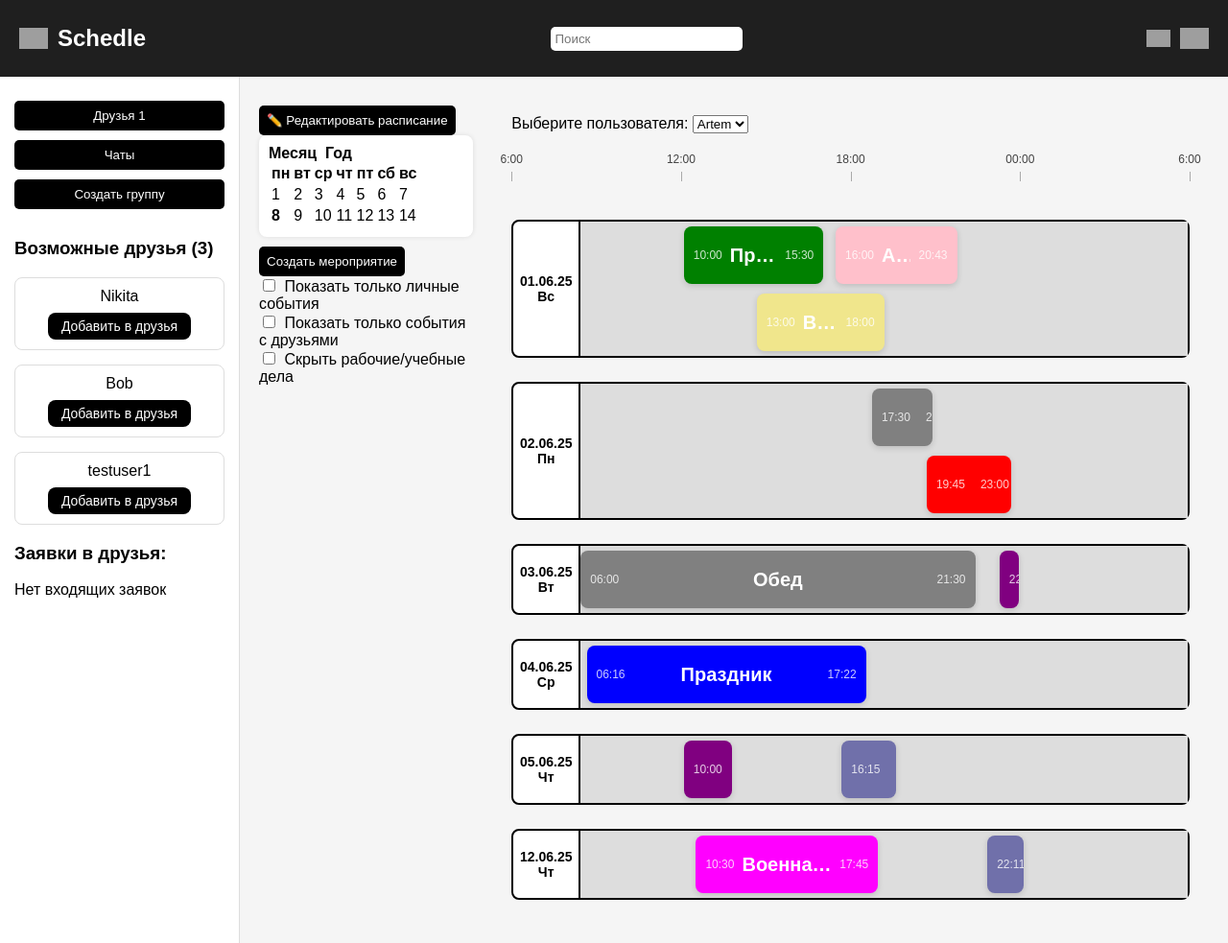
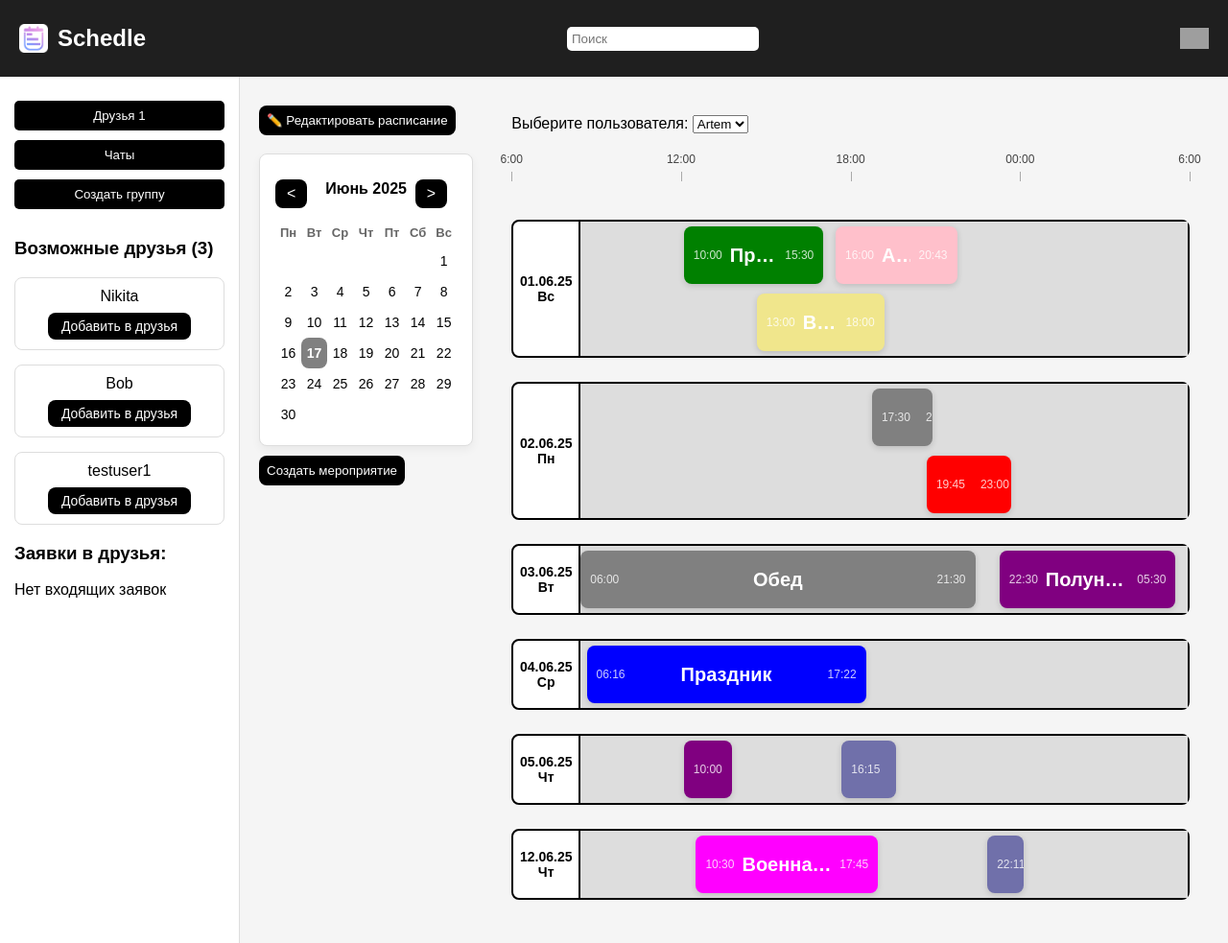
Before and after one commit to erzo33333/VVPDProject, a Django app: page / in a window 1280 px wide. Shown: the whole page at 96% size. Run offline with Django 5.2, Linux system fonts and the light colour scheme; a user stored in the database is signed in; data comes from the database, SQL or seed files in the repository; both versions use the stored data as it was after the commit; grey boxes are pictures that could not be loaded.

Commit message:
Финальная версия дизайна

```diff
--- a/VVPD/main/views.py
+++ b/VVPD/main/views.py
@@ -80,7 +80,10 @@ def main_page(request):
         if left < 0:
             left = 0
         if width < 0:
-            width = 0.5
+            width = (total_minutes - start_minutes + end_minutes) / total_minutes * 100
+        if left + width > 100:
+            width = 100 - left
+
 
         date_key = e.StartTime.date()
 
--- a/VVPD/templates/MainPage.html
+++ b/VVPD/templates/MainPage.html
@@ -2,6 +2,7 @@
 <html lang="ru">
 {% load custom_filters %}
 {% load static %}
+
 <head>
   <meta charset="UTF-8">
   <meta name="viewport" content="width=device-width, initial-scale=1.0">
@@ -88,7 +89,7 @@
       margin-right: 10px;
       padding: 8px;
       border: none;
-      border-radius: 5px;
+      border-radius: 8px;
       background: black;
       color: white;
       cursor: pointer;
@@ -98,11 +99,73 @@
       margin-right: 5px;
     }
 
-    .calendar {
-      background: white;
-      padding: 10px;
+    .calendar-container {
+      width: 100%;
+      max-width: 320px;
+      background-color: #fff;
+      border: 1px solid #ddd;
       border-radius: 8px;
-      box-shadow: 0 0 5px rgba(0,0,0,0.1);
+      padding: 16px;
+      box-shadow: 0 4px 10px rgba(0, 0, 0, 0.05);
+      font-family: "Segoe UI", sans-serif;
+    }
+
+    .calendar-header {
+      display: flex;
+      justify-content: space-between;
+      align-items: center;
+      margin-bottom: 12px;
+    }
+
+    .calendar-header button {
+      background-color: #000;
+      border: none;
+      border-radius: 8px;
+      padding: 6px 12px;
+      cursor: pointer;
+      font-size: 16px;
+      transition: background-color 0.2s ease;
+    }
+
+    .calendar-header button:hover {
+      background-color: #e0e0e0;
+    }
+
+    #month-year {
+      font-weight: bold;
+      font-size: 16px;
+      text-transform: capitalize;
+    }
+
+    .calendar-table {
+      width: 100%;
+      border-collapse: collapse;
+      text-align: center;
+      table-layout: fixed;
+    }
+
+    .calendar-table th {
+      font-size: 13px;
+      color: #666;
+      padding: 6px 0;
+    }
+
+    .calendar-table td {
+      padding: 8px 0;
+      font-size: 14px;
+      border-radius: 8px;
+      transition: background-color 0.2s ease;
+      cursor: pointer;
+    }
+
+    .calendar-table td:hover {
+      background-color: #f2f5ff;
+    }
+
+    .calendar-table td.today {
+      background-color: grey;
+      color: white;
+      font-weight: bold;
     }
 
     .right-panel {
@@ -238,7 +301,7 @@
       margin-bottom: 15px;
       border: 1px solid #ddd;
       border-radius: 8px;
-      background: transparent; /* Убираем белую подложку */
+      background: transparent;
     }
 
     .friend-name-centered {
@@ -259,20 +322,19 @@
     .add-button-centered:hover {
       background-color: #444;
     }
-    }
+}
 
   </style>
 </head>
 <body>
   <header>
     <div class="logo">
-      <img src="https://cdn-icons-png.flaticon.com/512/906/906334.png" alt="logo" width="30">
+      <img src="/static/images/logo2.png" alt="logo" width="30">
       <h1>Schedle</h1>
     </div>
     <input type="text" placeholder="Поиск">
     <div class="profile">
-      <img src="https://cdn-icons-png.flaticon.com/512/847/847969.png" alt="notifications" width="25">
-      <img src="https://cdn-icons-png.flaticon.com/512/1144/1144760.png" alt="profile" width="30">
+      <img src="https://cdn-icons-png.flaticon.com/512/847/847969.png" alt="notifications" width="30">
     </div>
   </header>
   <div class="container">
@@ -327,23 +389,35 @@
         <a href="{% url 'event_list' %}">
           <button>✏️ Редактировать расписание</button>
         </a>
+        <h3></h3>
 
-        <div class="calendar">
-          <strong>Месяц&nbsp;&nbsp;Год</strong>
-          <table>
-            <tr><th>пн</th><th>вт</th><th>ср</th><th>чт</th><th>пт</th><th>сб</th><th>вс</th></tr>
-            <tr><td>1</td><td>2</td><td>3</td><td>4</td><td>5</td><td>6</td><td>7</td></tr>
-            <tr><td><b>8</b></td><td>9</td><td>10</td><td>11</td><td>12</td><td>13</td><td>14</td></tr>
+        <div class="calendar-container">
+          <div class="calendar-header">
+            <button id="prev-month">&lt;</button>
+            <span id="month-year"></span>
+            <button id="next-month">&gt;</button>
+          </div>
+          <table class="calendar-table">
+            <thead>
+              <tr>
+                <th>Пн</th>
+                <th>Вт</th>
+                <th>Ср</th>
+                <th>Чт</th>
+                <th>Пт</th>
+                <th>Сб</th>
+                <th>Вс</th>
+              </tr>
+            </thead>
+            <tbody id="calendar-body">
+              <!-- Сюда вставятся дни -->
+            </tbody>
           </table>
         </div>
         <a href="{% url 'create_event' %}">
           <button>Создать мероприятие</button>
         </a>
-        <div>
-          <label><input type="checkbox"> Показать только личные события</label><br>
-          <label><input type="checkbox"> Показать только события с друзьями</label><br>
-          <label><input type="checkbox"> Скрыть рабочие/учебные дела</label>
-        </div>
+
       </div>
 {% block content %}
 <div class="right-panel">
@@ -404,4 +478,80 @@
 </div>
 {% endblock %}
 
+      <script>
+  const monthYearLabel = document.getElementById("month-year");
+  const calendarBody = document.getElementById("calendar-body");
+  const prevBtn = document.getElementById("prev-month");
+  const nextBtn = document.getElementById("next-month");
+
+  let currentDate = new Date();
+
+  function renderCalendar(date) {
+    const year = date.getFullYear();
+    const month = date.getMonth();
+
+    const firstDay = new Date(year, month, 1);
+    const startingDay = (firstDay.getDay() + 6) % 7; // понедельник=0
+
+    const daysInMonth = new Date(year, month + 1, 0).getDate();
+
+    monthYearLabel.textContent = `${date.toLocaleString("ru-RU", { month: "long" })} ${year}`;
+
+    calendarBody.innerHTML = "";
+
+    let row = document.createElement("tr");
+    let cellCount = 0;
+
+    // Пустые ячейки до начала месяца
+    for (let i = 0; i < startingDay; i++) {
+      const emptyCell = document.createElement("td");
+      row.appendChild(emptyCell);
+      cellCount++;
+    }
+
+    for (let day = 1; day <= daysInMonth; day++) {
+      const cell = document.createElement("td");
+      cell.textContent = day;
+
+      const today = new Date();
+      if (
+        day === today.getDate() &&
+        month === today.getMonth() &&
+        year === today.getFullYear()
+      ) {
+        cell.classList.add("today");
+      }
+
+      row.appendChild(cell);
+      cellCount++;
+
+      if (cellCount === 7) {
+        calendarBody.appendChild(row);
+        row = document.createElement("tr");
+        cellCount = 0;
+      }
+    }
+
+    if (cellCount > 0) {
+      while (cellCount < 7) {
+        row.appendChild(document.createElement("td"));
+        cellCount++;
+      }
+      calendarBody.appendChild(row);
+    }
+  }
+
+  prevBtn.addEventListener("click", () => {
+    currentDate.setMonth(currentDate.getMonth() - 1);
+    renderCalendar(currentDate);
+  });
+
+  nextBtn.addEventListener("click", () => {
+    currentDate.setMonth(currentDate.getMonth() + 1);
+    renderCalendar(currentDate);
+  });
+
+  renderCalendar(currentDate);
+</script>
+
 </html>
```
Also changed, not shown: VVPD/db.sqlite3, VVPD/main/static/images/logo1.png (added), VVPD/main/static/images/logo2.png (added).
